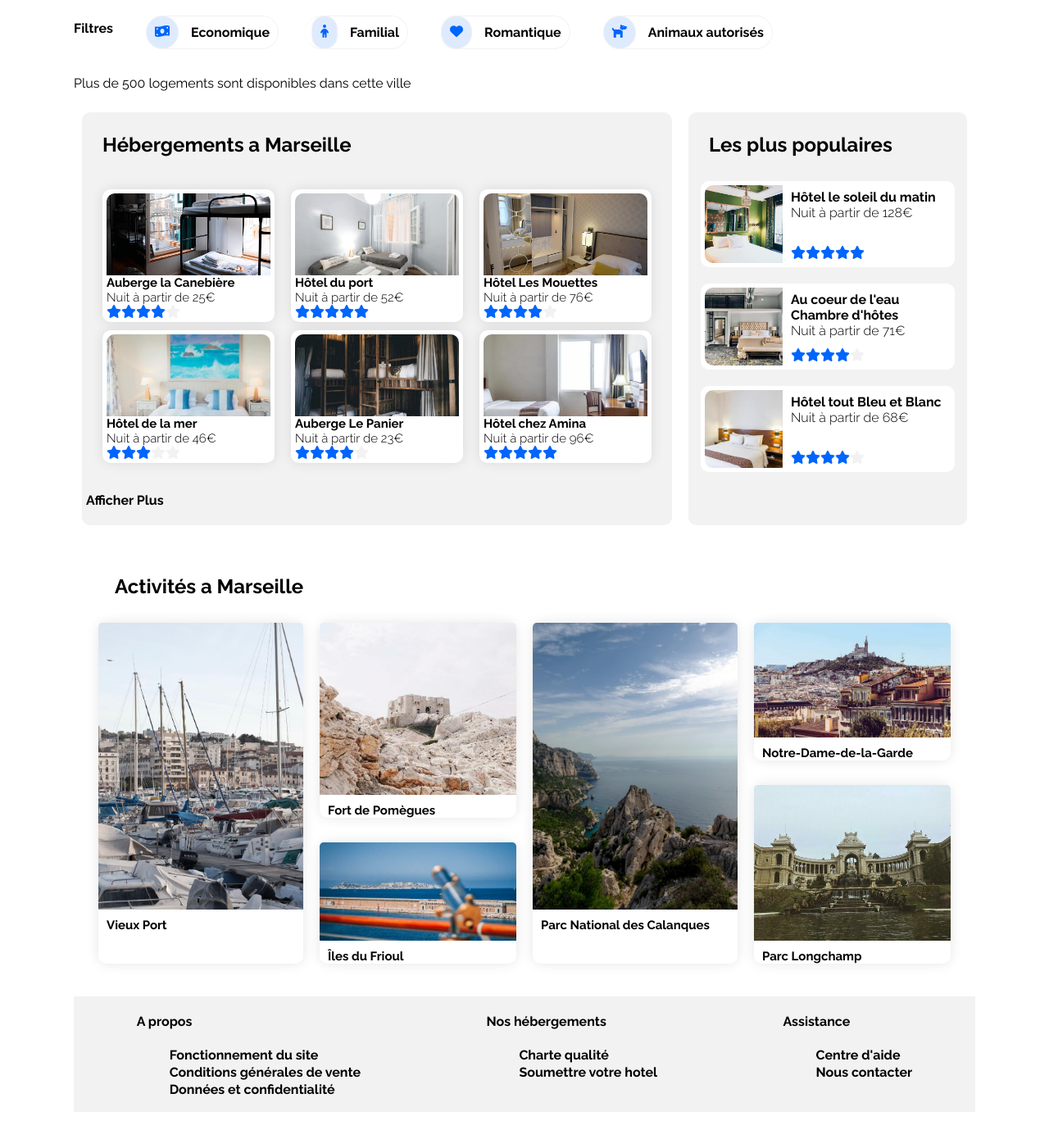
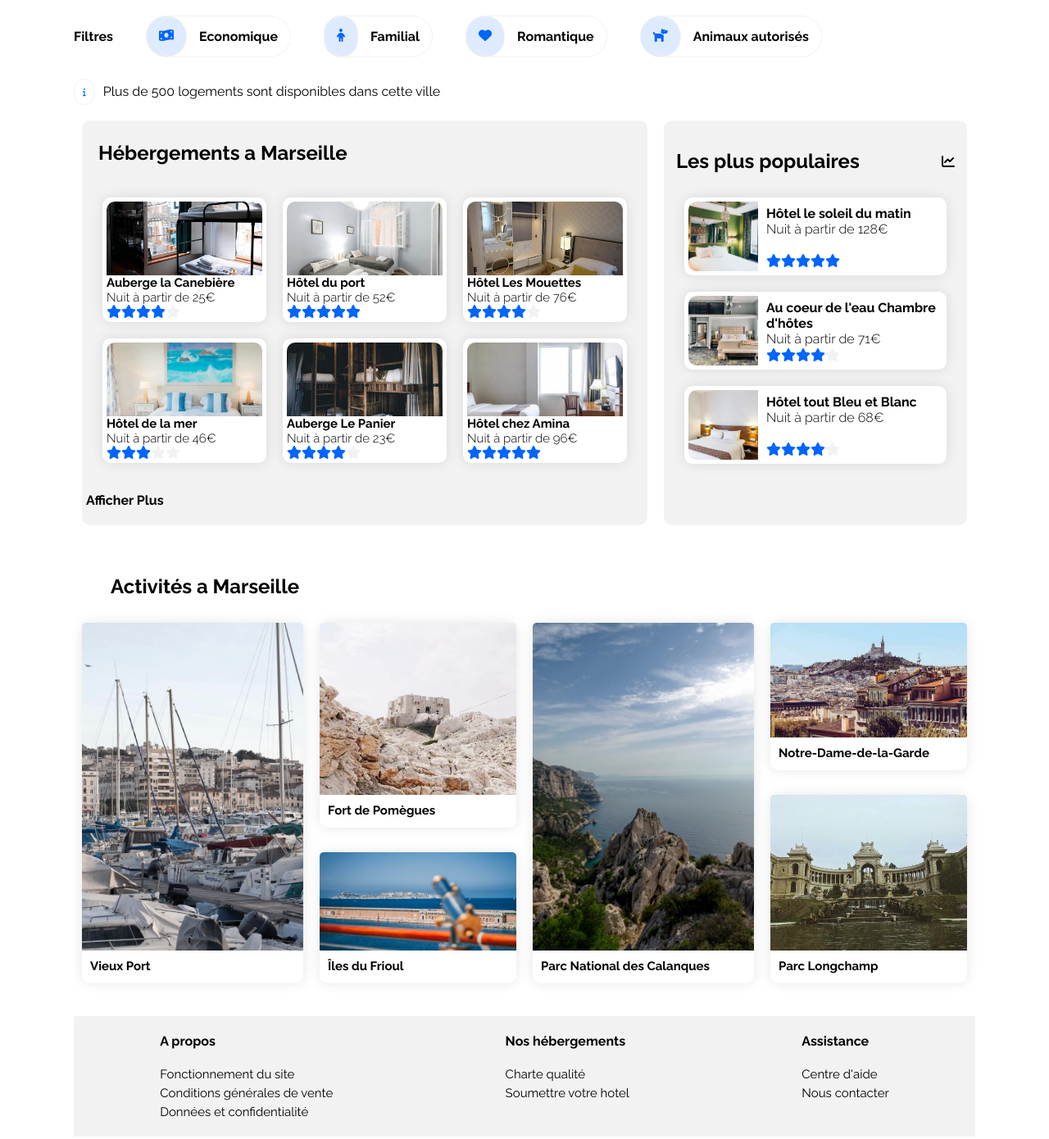
Before and after one commit to ReminaO/ReminaOmar_2_22012021, a plain HTML site: page index.html in a window 1280 px wide. Shown: the part 243-1633 px from the top of the page at 82% size. Before the commit the page ends 1608 px from the top, so only its background shows below. Drawn offline with Linux system fonts and the light colour scheme.

Commit message:
Correction des marges

```diff
--- a/index.html
+++ b/index.html
@@ -19,8 +19,8 @@
                     </div>
                     <nav>
                         <ul>
-                            <li><a href="#">Hébergements</a></li>
-                            <li><a href="#">Activités</a></li>
+                            <li><a href="#booking">Hébergements</a></li>
+                            <li><a href="#activites">Activités</a></li>
                             <li><a href="#"><span>S'inscrire<span></a></li>
                         </ul>
                     </nav>
@@ -43,13 +43,16 @@
                             <h4>Filtres</h4>
                         </div>
                     <ul>
-                        <i class="fas fa-money-bill-wave"></i><li>Economique</li>
-                        <i class="fas fa-child"></i><li>Familial</li>
-                        <i class="fas fa-heart"></i><li>Romantique</li>
-                        <i class="fas fa-dog"></i><li>Animaux autorisés</li>
+                        <i class="fas fa-money-bill-wave"></i><li><a href="#">Economique</a></li>
+                        <i class="fas fa-child"></i><li><a href="#">Familial</a></li>
+                        <i class="fas fa-heart"></i><li><a href="#">Romantique</a></li>
+                        <i class="fas fa-dog"></i><li><a href="#">Animaux autorisés</a></li>
                     </ul>
                 </div>
-                <p>Plus de 500 logements sont disponibles dans cette ville</p>
+                <div id="recherche_info">
+                    <i class="fas fa-info"></i>
+                    <p>Plus de 500 logements sont disponibles dans cette ville</p>
+                </div>
             </section>
             <!-- Première section Hébergements-->
             <section id="hotel">
@@ -63,7 +66,7 @@
                                 <p class="nuit">Nuit à partir de 25€</p></a>
                                 <div><i class="fas fa-star etoile_bleue"></i><i class="fas fa-star etoile_bleue"></i><i class="fas fa-star etoile_bleue"></i><i class="fas fa-star etoile_bleue"></i><i class="fas fa-star etoile_grise"></i></div>
                             </div>
-                            <div id="centrale_mer" class="carte_centrale" >
+                            <div class="carte_centrale" >
                                 <a href="#"><img src="images/hebergements/4_small/mer.jpg" alt="Hôtel de la mer"/>
                                 <p>Hôtel de la mer</p>
                                 <p class="nuit">Nuit à partir de 46€</p></a>
@@ -77,7 +80,7 @@
                                 <p class="nuit">Nuit à partir de 52€</p></a>
                                 <div><i class="fas fa-star etoile_bleue"></i><i class="fas fa-star etoile_bleue"></i><i class="fas fa-star etoile_bleue"></i><i class="fas fa-star etoile_bleue"></i><i class="fas fa-star etoile_bleue"></i></div>
                             </div>
-                            <div id="centrale_panier" class="carte_centrale" >
+                            <div class="carte_centrale" >
                                 <a href="#"><img src="images/hebergements/4_small/panier.jpg" alt="Auberge le panier"/>
                                 <p>Auberge Le Panier</p>
                                 <p class="nuit">Nuit à partir de 23€</p></a>
@@ -91,7 +94,7 @@
                                 <p class="nuit">Nuit à partir de 76€</p></a>
                                 <div><i class="fas fa-star etoile_bleue"></i><i class="fas fa-star etoile_bleue"></i><i class="fas fa-star etoile_bleue"></i><i class="fas fa-star etoile_bleue"></i><i class="fas fa-star etoile_grise"></i></div>
                             </div>
-                            <div id="centrale_amina" class="carte_centrale">
+                            <div class="carte_centrale">
                                 <a href="#"><img src="images/hebergements/4_small/amina.jpg" alt="Hôtel chez Amina"/>
                                 <p>Hôtel chez Amina</p>
                                 <p class="nuit">Nuit à partir de 96€</p></a>
@@ -105,7 +108,9 @@
                 </div>
                 <!-- Section Aside -->
                 <aside class="gris">
-                    <h2>Les plus populaires</h2>
+                    <div id="aside_logo">
+                    <h2>Les plus populaires</h2><i class="fas fa-chart-line"></i>
+                    </div>
                     <div class="carte_aside">
                         <div>
                             <a href="#"><img src="images/hebergements/4_small/matin.jpg" alt="Hôtel le soleil du matin"/></a>
@@ -160,8 +165,8 @@
                             <a href="#"><img src="images/activites/2_large/calanques.jpg" alt="Parc National des Calanques">
                             <p>Parc National des Calanques</p></a>
                         </div>
-                        <div id="dame" class="petit">
-                            <div class="carte_activites">
+                        <div class="petit">
+                            <div id="dame" class="carte_activites">
                                 <a href="#"><img src="images/activites/4_small/dame.jpg" alt="Notre-Dame-de-la-Garde">
                                 <p>Notre-Dame-de-la-Garde</p></a>
                             </div>
@@ -179,23 +184,23 @@
                 <div id="about">
                     <h4>A propos</h4>
                     <ul>
-                        <li><a href="#">Fonctionnement du site</a></li>
-                        <li><a href="#">Conditions générales de vente</a></li>
-                        <li><a href="#">Données et confidentialité</a></li>
+                        <a href="#"><li>Fonctionnement du site</li></a>
+                        <a href="#"><li>Conditions générales de vente</li></a>
+                        <a href="#"><li>Données et confidentialité</li></a>
                     </ul>
                 </div>
                 <div id="hebergement">
                     <h4>Nos hébergements</h4>
                     <ul>
-                        <li><a href="#">Charte qualité</a></li>
-                        <li><a href="#">Soumettre votre hotel</a></li>
+                        <a href="#"><li>Charte qualité</li></a>
+                        <a href="#"><li>Soumettre votre hotel</li></a>
                     </ul>
                 </div>
                 <div id="assistance">
                     <h4>Assistance</h4>
                     <ul>
-                        <li><a href="#">Centre d'aide</a></li>
-                        <li><a href="#">Nous contacter</a></li>
+                        <a href="#"><li>Centre d'aide</li></a>
+                        <a href="#"><li>Nous contacter</li></a>
                     </ul>
                 </div>
 
--- a/style.css
+++ b/style.css
@@ -1,17 +1,3 @@
-/* Définition de la nouvelle police*/
-/*@font-face {
-    font-family: 'ralewaythin';
-    src: url('police/raleway-variablefont_wght-webfont.eot');
-    src: url('police/raleway-variablefont_wght-webfont.eot?#iefix') format('embedded-opentype'),
-         url('police/raleway-variablefont_wght-webfont.woff2') format('woff2'),
-         url('police/raleway-variablefont_wght-webfont.woff') format('woff'),
-         url('police/raleway-variablefont_wght-webfont.ttf') format('truetype'),
-         url('police/raleway-variablefont_wght-webfont.svg#ralewaythin') format('svg');
-    font-weight: normal;
-    font-style: normal;
-
-}*/
-
 /* Body*/
 #bloc_page
 {
@@ -108,12 +94,14 @@ i
     display: flex;
     margin: 0px;
 }
+
 #maRecherche
 {
     border: 1px solid #F2F2F2;
     margin: 0px;
     padding: 10px;
 }
+
 button
 {
     background-color: #0065FC;
@@ -126,6 +114,7 @@ button
 #filtres
 {
     display: flex;
+    align-items: center;
 }
 
 #filtres ul
@@ -142,7 +131,7 @@ ul i
 {
     margin-right: 40px;
     margin-left: -40px;
-    padding: 10px;
+    padding: 15px;
     padding-left: 55px;
     border: 1px solid #F2F2F2;
     border-left: 0px;
@@ -150,42 +139,74 @@ ul i
     font-weight: 700;
 }
 
+#filtres a:hover
+{
+    color:  #0065FC;
+}
+
 .fa-money-bill-wave
 {
 
-    padding: 10px;
+    padding: 15px;
     color: #0065FC;
     background-color: #DEEBFF;
     border: 1px solid #F2F2F2;
     border-radius: 50px 50px;
 
 }
+
 .fa-child
 {
-    padding: 10px;
+    padding: 15px;
     color: #0065FC;
     background-color: #DEEBFF;
     border: 1px solid #F2F2F2;
     border-radius: 50px 50px;
 
 }
+
 .fa-heart
 {
-    padding: 10px;
+    padding: 15px;
     color: #0065FC;
     background-color: #DEEBFF;
     border: 1px solid #F2F2F2;
     border-radius: 50px 50px;
 
 }
+
 .fa-dog
 {
-    padding: 10px;
+    padding: 15px;
     color: #0065FC;
     background-color: #DEEBFF;
     border: 1px solid #F2F2F2;
     border-radius: 50px 50px;
+
 }
+
+#recherche_info
+{
+    display: flex;
+    align-items: center;
+}
+
+.fa-info
+{
+    display: inline-block;
+    text-align: center;
+    padding : 10px;
+    border: 1px solid #F2F2F2;
+    border-radius: 20px;
+    font-size: 10px;
+    color: #0065FC;
+
+}
+#recherche_info p
+{
+    margin-left: 10px;
+}
+
 /*Première section Hébergements*/
 #hotel
 {
@@ -196,8 +217,8 @@ ul i
 #booking img
 {
     object-fit : cover;
-    height: 100px;
-    width: 200px;
+    height: 90px;
+    width: 190px;
 }
 #booking
 {
@@ -215,6 +236,25 @@ ul i
     border-radius: 10px;
     margin : 10px;
 }
+
+#partie_1
+{
+    display: flex;
+    flex-direction: column;
+}
+
+#partie_2
+{
+    display: flex;
+    flex-direction: column;
+}
+
+#partie_3
+{
+    display: flex;
+    flex-direction: column;
+}
+
 .carte_centrale
 {
     border-radius: 10px;
@@ -223,19 +263,7 @@ ul i
     background-color: white;
     box-shadow: 0 0 15px 0 rgba(0,0,0,0.1);
 }
-#centrale_mer
-{
-    margin-top: 10px;
-}
 
-#centrale_panier
-{
-    margin-top: 10px;
-}
-#centrale_amina
-{
-    margin-top: 10px;
-}
 .carte_centrale img
 {
     border-radius: 10px 10px 0px 0px;
@@ -246,26 +274,41 @@ ul i
     margin: 0px;
     font-size: 15px;
 }
+
 section h2
 {
-    margin-left: 20px;
+    margin-left: 15px;
 }
 /*Aside*/
+
+#aside_logo
+{
+    display: flex;
+    justify-content: space-between;
+    align-items: center;
+
+}
+#aside_logo h2
+{
+    margin-left: 0px;
+    padding-left: 0px;
+}
 
 aside img
 {
     margin-right: 5px;
     object-fit : cover;
-    height: 95px;
-    width: 95px;
+    height: 85px;
+    width: 85px;
     border-radius: 10px 0px 0px 10px;
 }
+
 aside
 {
     display: flex;
     flex-direction: column;
     border-radius: 10px;
-    padding: 5px;
+    padding: 15px;
     margin : 10px;
 }
 
@@ -276,6 +319,7 @@ aside
     margin: 10px;
     padding: 5px;
     background-color: white;
+    box-shadow: 0 0 15px 0 rgba(0,0,0,0.1);
 }
 
 .carte_aside p
@@ -287,6 +331,7 @@ aside
 {
     font-weight: 100;
 }
+
 .aside_nom
 {
     display: flex;
@@ -294,6 +339,7 @@ aside
     justify-content: space-between;
     margin: 5px;
 }
+
 /*Deuxième section Activités*/
 #activities
 {
@@ -301,20 +347,30 @@ aside
     justify-content: center;
 
 }
+
 #activities_bloc
 {
     display: flex;
     flex-direction: column;
     margin: 30px;
+}
 
+.long
+{
+    height: 440px;
 }
+
 .long img
 {
     object-fit : cover;
-    height:350px;
-    width: 250px;
+    height:400px;
+    width: 270px;
     border-radius: 5px 5px 0px 0px;
+}
 
+#pomegues
+{
+    height: 250px;
 }
 
 #pomegues img
@@ -324,6 +380,13 @@ aside
     width: 240px;
     border-radius: 5px 5px 0px 0px;
 }
+
+#frioul
+{
+    margin-top: 30px;
+    height: 160px;
+}
+
  #frioul img
  {
     object-fit : cover;
@@ -331,6 +394,11 @@ aside
     width: 240px;
     border-radius: 5px 5px 0px 0px;
  }
+
+ #dame
+{
+    height: 180px;
+}
 
  #dame img
  {
@@ -340,6 +408,12 @@ aside
     border-radius: 5px 5px 0px 0px;
  }
 
+ #longchamp
+{
+    margin-top: 30px;
+    height: 230px;
+}
+
 #longchamp img
 {
     object-fit : cover;
@@ -347,15 +421,7 @@ aside
     width: 240px;
     border-radius: 5px 5px 0px 0px;
 }
-#longchamp
-{
-    margin-top: 30px;
-}
 
-#frioul
-{
-    margin-top: 30px;
-}
 .carte_activites
 {
     margin: 10px;
@@ -375,15 +441,23 @@ footer
 {
     display: flex;
     justify-content: space-around;
-    margin: auto;
+
 }
 
-h5
+footer h4
 {
     font-weight: 700;
 }
+
 footer li
 {
-    padding-bottom: 2px;
-    font-weight: 300;
+    padding-bottom: 5px;
+    font-weight: 400;
+    font-size: 15px;
 }
+
+footer ul
+{
+    margin-left: 0px;
+    padding-left: 0px;
+}
```
